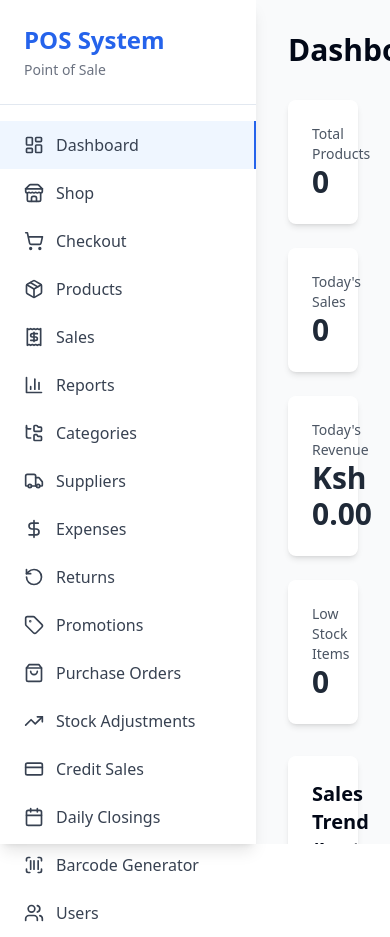
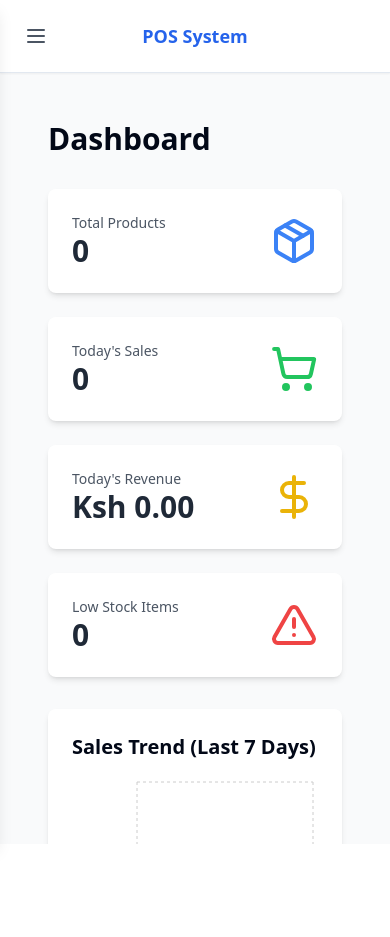
Before and after one commit to Nerdware-Developers/Point-of-Sale-System, a React (Vite) app in the folder frontend/: page / in a window 390 px wide. After the commit the page ends 844 px from the top, so only its background shows below. Built offline with nearby package versions, Linux system fonts and the light colour scheme; no server answers.

Commit message:
Make Layout mobile-responsive with collapsible sidebar

```diff
--- a/frontend/src/components/Layout.jsx
+++ b/frontend/src/components/Layout.jsx
@@ -1,3 +1,4 @@
+import { useState, useEffect } from 'react';
 import { Outlet, Link, useLocation } from 'react-router-dom';
 import {
   LayoutDashboard,
@@ -17,10 +18,31 @@ import {
   CreditCard,
   Calendar,
   ScanBarcode,
+  Menu,
+  X,
 } from 'lucide-react';
 
 export default function Layout() {
   const location = useLocation();
+  const [sidebarOpen, setSidebarOpen] = useState(false);
+
+  // Close sidebar when route changes on mobile
+  useEffect(() => {
+    const handleResize = () => {
+      if (window.innerWidth >= 1024) {
+        setSidebarOpen(false);
+      }
+    };
+    window.addEventListener('resize', handleResize);
+    return () => window.removeEventListener('resize', handleResize);
+  }, []);
+
+  // Close sidebar on mobile when clicking a link
+  const handleLinkClick = () => {
+    if (window.innerWidth < 1024) {
+      setSidebarOpen(false);
+    }
+  };
 
   // All menu items available - no authentication required
   const menuItems = [
@@ -44,14 +66,35 @@ export default function Layout() {
   ];
 
   return (
-    <div className="flex h-screen bg-gray-50">
+    <div className="flex h-screen bg-gray-50 overflow-hidden">
+      {/* Mobile Overlay */}
+      {sidebarOpen && (
+        <div
+          className="fixed inset-0 bg-black bg-opacity-50 z-40 lg:hidden"
+          onClick={() => setSidebarOpen(false)}
+        />
+      )}
+
       {/* Sidebar */}
-      <aside className="w-64 bg-white shadow-lg">
-        <div className="p-6 border-b">
-          <h1 className="text-2xl font-bold text-blue-600">POS System</h1>
-          <p className="text-sm text-gray-500 mt-1">Point of Sale</p>
+      <aside
+        className={`fixed lg:static inset-y-0 left-0 z-50 w-64 bg-white shadow-lg transform transition-transform duration-300 ease-in-out ${
+          sidebarOpen ? 'translate-x-0' : '-translate-x-full lg:translate-x-0'
+        }`}
+      >
+        <div className="flex items-center justify-between p-4 lg:p-6 border-b">
+          <div>
+            <h1 className="text-xl lg:text-2xl font-bold text-blue-600">POS System</h1>
+            <p className="text-xs lg:text-sm text-gray-500 mt-1">Point of Sale</p>
+          </div>
+          <button
+            onClick={() => setSidebarOpen(false)}
+            className="lg:hidden p-2 text-gray-600 hover:text-gray-800"
+            aria-label="Close sidebar"
+          >
+            <X className="w-6 h-6" />
+          </button>
         </div>
-        <nav className="mt-4">
+        <nav className="mt-4 overflow-y-auto h-[calc(100vh-100px)]">
           {menuItems.map((item) => {
             const Icon = item.icon;
             const isActive = location.pathname === item.path;
@@ -59,12 +102,13 @@ export default function Layout() {
               <Link
                 key={item.path}
                 to={item.path}
-                className={`flex items-center px-6 py-3 text-gray-700 hover:bg-blue-50 hover:text-blue-600 transition-colors ${
+                onClick={handleLinkClick}
+                className={`flex items-center px-4 lg:px-6 py-3 text-sm lg:text-base text-gray-700 hover:bg-blue-50 hover:text-blue-600 transition-colors ${
                   isActive ? 'bg-blue-50 text-blue-600 border-r-2 border-blue-600' : ''
                 }`}
               >
-                <Icon className="w-5 h-5 mr-3" />
-                {item.label}
+                <Icon className="w-5 h-5 mr-3 flex-shrink-0" />
+                <span className="truncate">{item.label}</span>
               </Link>
             );
           })}
@@ -72,8 +116,24 @@ export default function Layout() {
       </aside>
 
       {/* Main Content */}
-      <main className="flex-1 overflow-auto">
-        <Outlet />
+      <main className="flex-1 overflow-auto w-full lg:w-auto">
+        {/* Mobile Header with Menu Button */}
+        <div className="lg:hidden sticky top-0 z-30 bg-white shadow-sm border-b">
+          <div className="flex items-center justify-between p-4">
+            <button
+              onClick={() => setSidebarOpen(true)}
+              className="p-2 text-gray-600 hover:text-gray-800"
+              aria-label="Open sidebar"
+            >
+              <Menu className="w-6 h-6" />
+            </button>
+            <h2 className="text-lg font-semibold text-blue-600">POS System</h2>
+            <div className="w-10" /> {/* Spacer for centering */}
+          </div>
+        </div>
+        <div className="p-4 lg:p-8">
+          <Outlet />
+        </div>
       </main>
     </div>
   );
```
